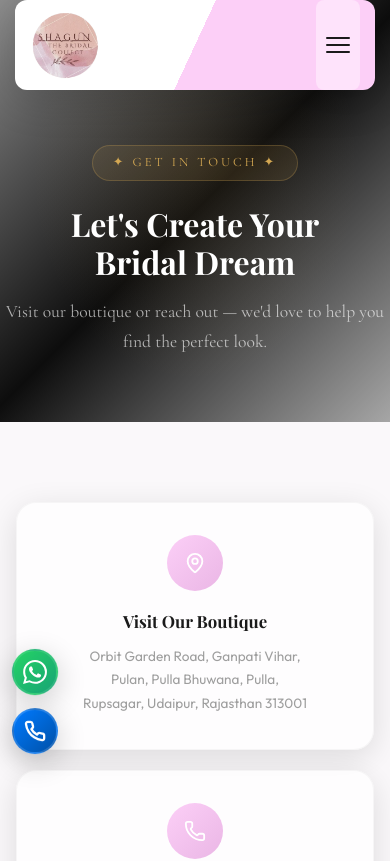
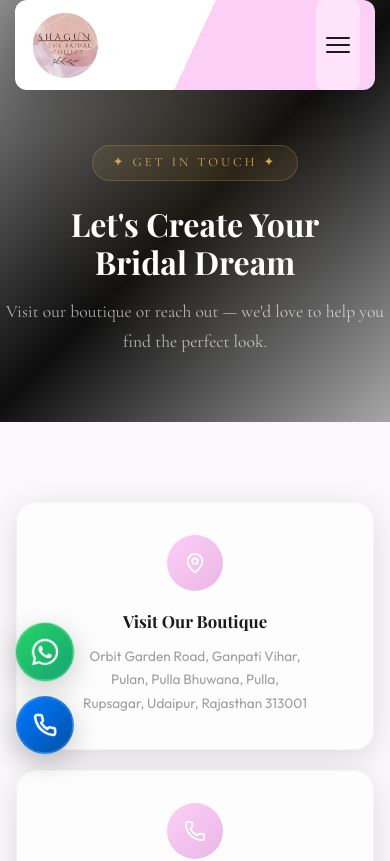
Before and after one commit to Eshbanoliver/shagun-thebridalcollection, a React (Vite) app: page /contact in a window 390 px wide. Shown: the top 861 px of the page. Built offline with nearby package versions, Linux system fonts and the light colour scheme; a web font is replaced by a local one.

Commit message:
Updated files

```diff
--- a/src/components/FloatingButtons/FloatingButtons.css
+++ b/src/components/FloatingButtons/FloatingButtons.css
@@ -104,13 +104,18 @@
 
 @media (max-width: 640px) {
   .floating-buttons {
-    left: 12px;
+    left: 16px;
     bottom: 80px;
+    gap: 16px;
   }
 
   .floating-btn {
-    width: 46px;
-    height: 46px;
+    width: 58px;
+    height: 58px;
+  }
+
+  .floating-btn svg {
+    transform: scale(1.1);
   }
 
   .floating-btn__label {
```
